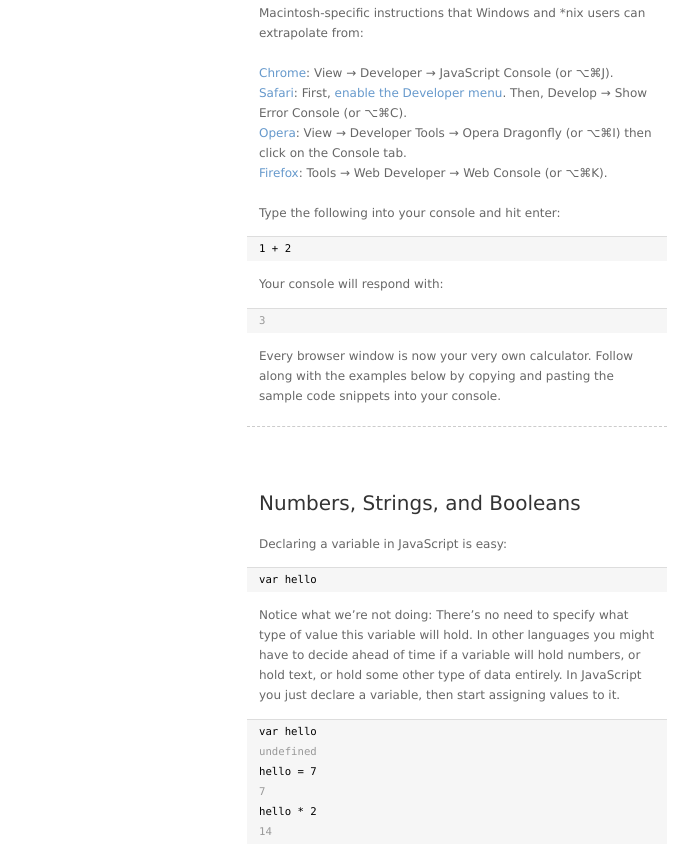
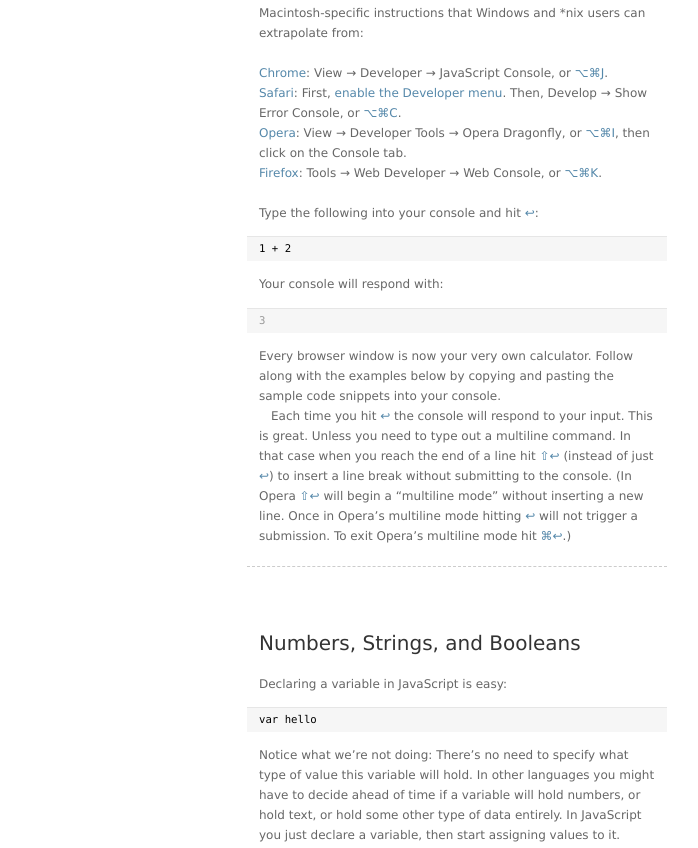
Before and after one commit to stewdio/javascript, a plain HTML site: page 01-1-javascript.html in a window 1280 px wide. Shown: the part 460-1308 px from the top of the page, without its empty margins (303-1001 px from the left). Drawn offline with Linux system fonts and the light colour scheme.

Commit message:
Thanks Tom Campbell for reminding me about Shift+Enter in the console.

```diff
--- a/01-1-javascript.html
+++ b/01-1-javascript.html
@@ -18,7 +18,7 @@
 				<p>
 					Today’s crash course will be most useful for proficient programmers who may have written some JavaScript in the past
 					but are more familiar with classical languages like C++ or Java.
-					If you happen to be a seasoned lambda haxor have no fear—our lessons will accelerate rapidly in subsequent weeks.
+					If you happen to be a <a target="_blank" href="http://www.youtube.com/watch?v=sC369CQmrQs">seasoned lambda haxor</a> have no fear—our lessons will accelerate rapidly in subsequent weeks.
 				</p>
 
 
@@ -45,14 +45,15 @@
 				</p>
 				<br />
 				<p>
-					<a target="_blank" href="http://google.com/chrome">Chrome</a>: View &rarr; Developer &rarr; JavaScript Console (or ⌥⌘J).<br />
-					<a target="_blank" href="http://apple.com/safari">Safari</a>: First, <a target="_blank" href="http://developer.apple.com/library/safari/#documentation/appleapplications/Conceptual/Safari_Developer_Guide/2SafariDeveloperTools/SafariDeveloperTools.html">enable the Developer menu</a>. Then, Develop &rarr; Show Error Console (or ⌥⌘C).<br />
-					<a target="_blank" href="http://opera.com/download">Opera</a>: View &rarr; Developer Tools &rarr; Opera Dragonfly (or ⌥⌘I) then click on the Console tab.<br />
-					<a target="_blank" href="http://mozilla.org">Firefox</a>: Tools &rarr; Web Developer &rarr; Web Console (or ⌥⌘K).
+					<a target="_blank" href="http://google.com/chrome">Chrome</a>: View &rarr; Developer &rarr; JavaScript Console, or <span tip="Option Command J">⌥⌘J</span>.<br />
+					<a target="_blank" href="http://apple.com/safari">Safari</a>: First, <a target="_blank" href="http://developer.apple.com/library/safari/#documentation/appleapplications/Conceptual/Safari_Developer_Guide/2SafariDeveloperTools/SafariDeveloperTools.html">enable the Developer menu</a>.
+					Then, Develop &rarr; Show Error Console, or <span tip="Option Command C">⌥⌘C</span>.<br />
+					<a target="_blank" href="http://opera.com/download">Opera</a>: View &rarr; Developer Tools &rarr; Opera Dragonfly, or <span tip="Option Command I">⌥⌘I</span>, then click on the Console tab.<br />
+					<a target="_blank" href="http://mozilla.org">Firefox</a>: Tools &rarr; Web Developer &rarr; Web Console, or <span tip="Option Command K">⌥⌘K</span>.
 				</p>
 				<br />
 				<p>
-					Type the following into your console and hit enter:
+					Type the following into your console and hit <span tip="Enter">↩</span>:
 				</p>
 				<code>1 + 2</code>
 				<p>
@@ -62,6 +63,16 @@
 				<p>
 					Every browser window is now your very own calculator.
 					Follow along with the examples below by copying and pasting the sample code snippets into your console.
+				</p>
+				<p>
+					<!--  Thank you Tom Campbell for reminding me of this:  -->
+					Each time you hit <span tip="Enter">↩</span> the console will respond to your input.
+					This is great. Unless you need to type out a multiline command.
+					In that case when you reach the end of a line hit <span tip="Shift Enter">⇧↩</span> (instead of just <span tip="Enter">↩</span>)
+					to insert a line break without submitting to the console.
+					(In Opera <span tip="Shift Enter">⇧↩</span> will begin a “multiline mode” without inserting a new line.
+					Once in Opera’s multiline mode hitting <span tip="Enter">↩</span> will not trigger a submission.
+					To exit Opera’s multiline mode hit <span tip="Command Enter">⌘↩</span>.)
 				</p>
 
 
@@ -139,6 +150,9 @@ typeof hello
 				<p>
 					In JavaScript, functions can be stored in variables.
 					This is rather strange if you’re coming from a C-based language.
+					<!--  Thank you Tom Campbell for reminding me of this:  -->
+					(If you’re typing this example into the console by hand
+					don’t forget that <span tip="Shift Enter">⇧↩</span> allows you to insert a line break without submitting.)
 				</p>
 <code>hello = function(){
 
--- a/scripts/application.js
+++ b/scripts/application.js
@@ -65,6 +65,33 @@ A = {
 
 			if( pageUrl === $( this ).attr( 'href' )) $( this ).addClass( 'active' )
 		})
+
+
+
+
+		//  Take anything with a ‘tip’ attribute
+		//  and create a Tool Tip for it.
+
+		var toolTip = $( '<div>' )
+			.addClass( 'tip' )
+			.text( 'This is a tool tip.' )
+			.mouseleave( function(){
+
+				$( this ).hide()//fadeOut( 300 )
+			})
+		$( 'article' ).append( toolTip )
+		$( 'article *[tip]' )
+			.addClass( 'tipper' )
+			.mouseenter( function(){
+				toolTip
+					.hide()
+					.text( $(this).attr( 'tip' ))
+					.css({
+						left: $(this).position().left.round() - 6,
+						top:  $(this).position().top.round()  - 6
+					})
+					.show()//fadeIn( 100 )
+			})
 
 
 
--- a/styles/base.css
+++ b/styles/base.css
@@ -27,12 +27,26 @@ body
 
 a
 {
-	color: #69C;
+	color: #58A;
 	text-decoration: none;
 }
 a:hover
 {
-	border-bottom: 1px dotted #69C;
+	border-bottom: 1px dotted #58A;
+}
+.tipper
+{
+	color: #58A;
+	cursor: default;
+}
+.tip
+{
+	position: absolute;
+	display: none;
+	background-color: #58A;
+	padding: 4px 8px;
+	color: #FFF;
+	cursor: default;
 }
 
 
@@ -57,7 +71,7 @@ p + h1, p + h2, code + h2
 p + p
 {
 	/*margin-top: 15pt;*/
-	text-indent: 15pt !important;
+	text-indent: 12px !important;
 }
 ol, ul, li
 {
@@ -107,7 +121,8 @@ nav a
 nav a:hover
 {
 	border: none;
-	background-color: #E0E9F9;
+	background-color: #ECF3F7;
+	69B
 }
 nav li.indent
 {
@@ -183,7 +198,7 @@ code
 	left: -12px;
 	width: 406px;/* 420 -12px padding -2px padding */
 	margin: 10pt 0 10pt 0;
-	border-top: 1px solid #DDD;
+	border-top: 1px solid #E6E6E6;
 	background-color: #F6F6F6;
 	padding: 2px 2px 2px 12px;
 	font-family: "Menlo", "Andale Mono", "Courier New", Courier, monospace;
```
